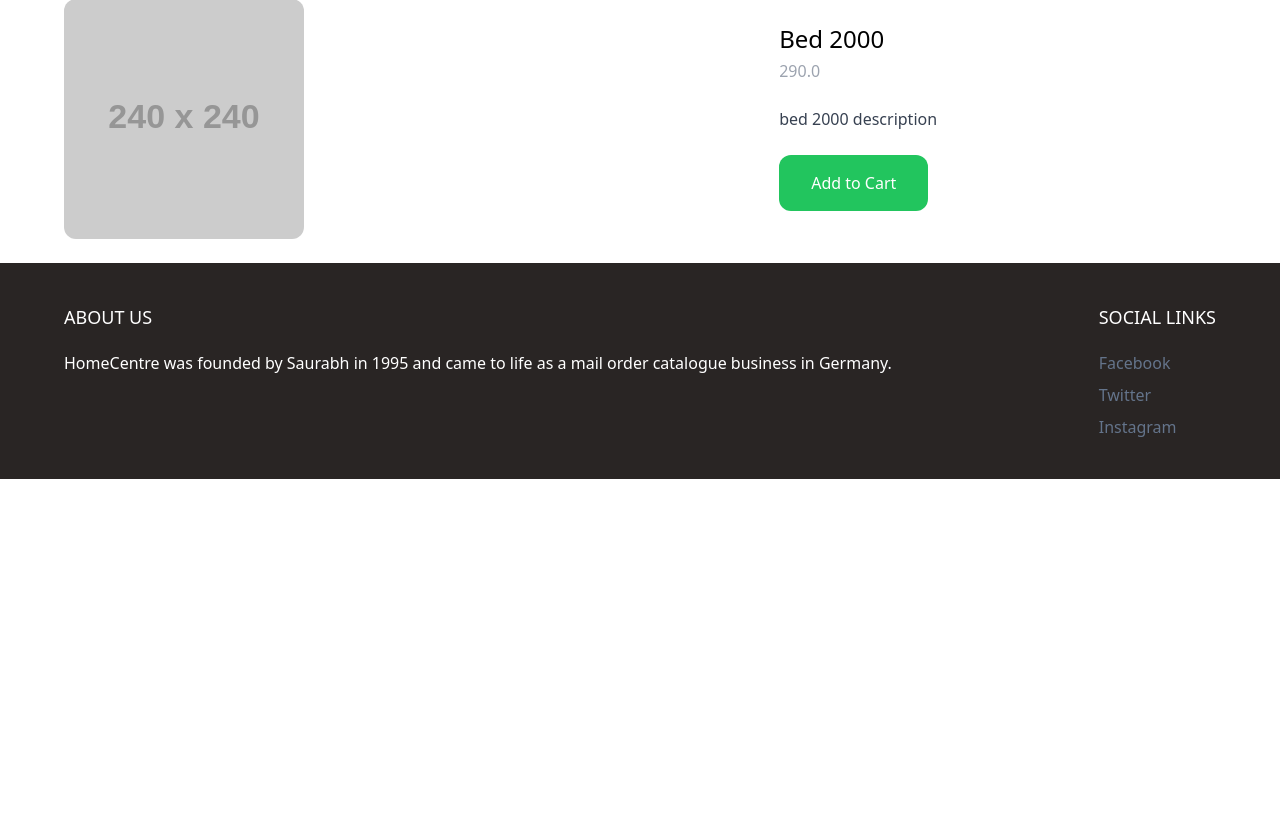
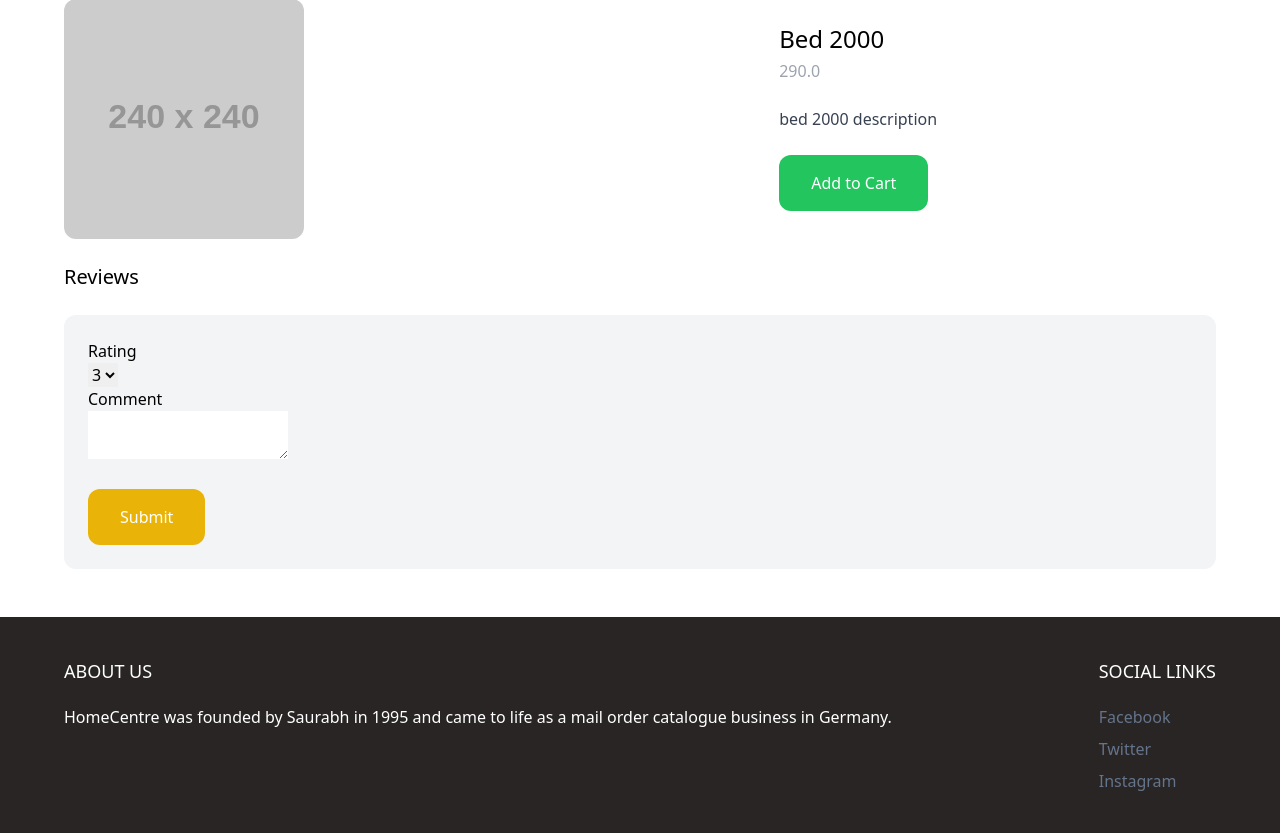
Before and after one commit to imsaurabh1/homecentre, a Django app: page /shop/bed-2000/ in a window 1280 px wide. Shown: the part 102-935 px from the top of the page. Before the commit the page ends 581 px from the top, so only its background shows below. Run offline with Django 4.2, Linux system fonts and the light colour scheme; a user stored in the database is signed in; data comes from the database, SQL or seed files in the repository; both versions use the stored data as it was after the commit; grey boxes labelled with a size stand in for pictures from a placeholder-image service; some libraries are stand-ins or nearby versions.

Commit message:
added reviews db model, review form, display review

```diff
--- a/product/models.py
+++ b/product/models.py
@@ -1,3 +1,4 @@
+from django.contrib.auth.models import User
 from django.db import models
 from django.core.files import File
 
@@ -58,3 +59,21 @@ class Product(models.Model):
         thumbnail = File(thumb_io, name=image.name)
 
         return thumbnail
+
+    def get_rating(self):
+        reviews_total = 0
+
+        for review in self.reviews.all():
+            reviews_total += review.rating
+
+        if reviews_total > 0:
+            return reviews_total / self.reviews.count()
+
+        return 0
+
+class Review(models.Model):
+    product = models.ForeignKey(Product, related_name='reviews', on_delete=models.CASCADE)
+    rating = models.IntegerField(default=3)
+    content = models.TextField()
+    created_by = models.ForeignKey(User, related_name='reviews', on_delete=models.CASCADE)
+    created_at = models.DateTimeField(auto_now_add=True)
--- a/product/templates/product/product.html
+++ b/product/templates/product/product.html
@@ -15,6 +15,10 @@
 
         <p class="mt-1 text-gray-400">{{product.get_display_price}}</p>
 
+        {% if product.get_rating > 0 %}
+            <p class="mt-1 text-gray-400">Rating: {{ product.get_rating }} / 6</p>
+        {% endif %}
+
         {% if product.description %}
         <p class="mt-6 text-gray-700">{{ product.description }}</p>
         {% endif %}
@@ -31,6 +35,47 @@
         </a>
 
     </div>
+
+    <div class="w-full mt-6">
+        <h2 class="text-xl">Reviews</h2>
+
+        {% if request.user.is_authenticated %}
+            <form method="post" action="." class="mt-6 mb-6 p-6 bg-gray-100 rounded-xl">
+                {% csrf_token %}
+
+                <div>
+                    <label>Rating</label><br>
+                    <select name="rating">
+                        <option value="1">1</option>
+                        <option value="2">2</option>
+                        <option value="3" selected>3</option>
+                        <option value="4">4</option>
+                        <option value="5">5</option>
+                        <option value="6">6</option>
+                    </select>
+                </div>
+
+                <div>
+                    <label>Comment</label><br>
+                    <textarea name="content"></textarea>
+                </div>
+
+                <div>
+                    <button class="mt-6 inline-block px-8 py-4 rounded-xl bg-yellow-500 text-white hover:bg-yellow-700">Submit</button>
+                </div>
+            </form>
+        {% endif %}
+
+        {% for review in product.reviews.all %}
+            <div class="px-4 py-6 bg-gray-100 rounded-xl mb-4">
+                <strong>Rating:</strong> {{ review.rating }}/6<br>
+                <strong>Date:</strong> {{ review.created_at|date:"Y-m-d" }}<br>
+                <strong>Comment:</strong><br>
+                {{ review.content }}
+            </div>
+        {% endfor %}
+    </div>
+
 </div>
 
 {% endblock %}
--- a/product/views.py
+++ b/product/views.py
@@ -1,7 +1,30 @@
-from django.shortcuts import render, get_object_or_404
+from django.shortcuts import render, get_object_or_404, redirect
 
-from .models import Product
+from .models import Product, Review
 
 def product(request, slug):
     product = get_object_or_404(Product, slug=slug)
-    return render(request, 'product/product.html', {'product' : product })
+
+    if request.method == 'POST':
+        rating = request.POST.get('rating', 3)
+        content = request.POST.get('content', '')
+
+        if content:
+            reviews = Review.objects.filter(created_by=request.user, product=product)
+
+            if reviews.count() > 0:
+                review = reviews.first()
+                review.rating = rating
+                review.content = content
+                review.save()
+            else:
+                review = Review.objects.create(
+                    product=product,
+                    rating=rating,
+                    content=content,
+                    created_by=request.user
+                )
+
+            return redirect('product', slug=slug)
+
+    return render(request, 'product/product.html', {'product': product})
```
Also changed, not shown: db.sqlite3, order/migrations/0002_alter_order_options.py (added), product/migrations/0004_alter_category_options_review.py (added).
